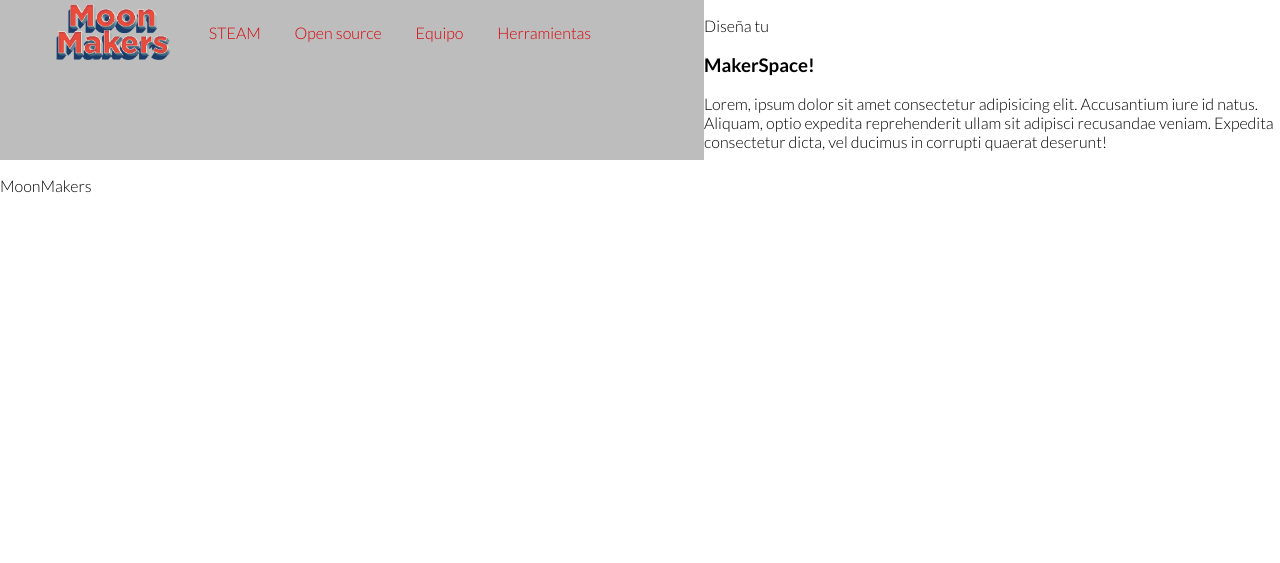
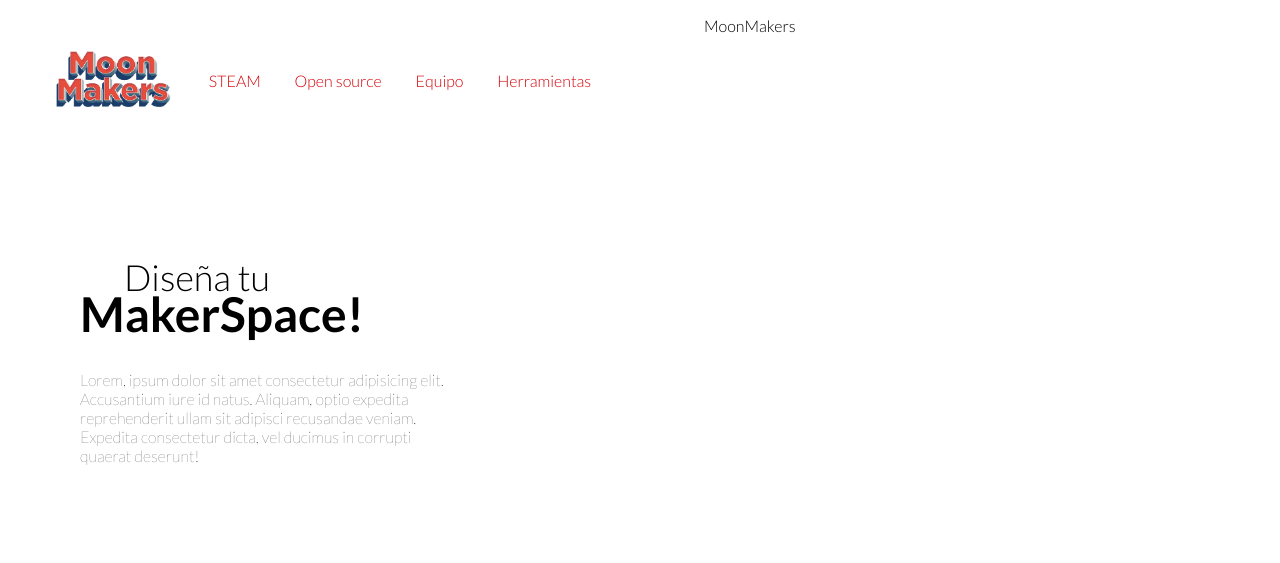
Before and after one commit to Diego-Luna/Maquetacion-y-animaciones-con-CSS, a plain HTML site: page contexto-de-apilamiento.html in a window 1280 px wide. Drawn offline with Linux system fonts and the light colour scheme.

Commit message:
Contenido principal

```diff
--- a/style.css
+++ b/style.css
@@ -31,8 +31,9 @@ body {
 }
 
 .navbar {
-  background-color: rgb(189, 189, 189);
+  background-color: white;
   grid-area: nav;
+  display: flex;
 }
 .navbar__content {
   display: flex;
@@ -40,22 +41,22 @@ body {
   width: 100%;
   padding: 0 0 0 50px;
 
-  animation: 2.01s navbar 0.5s ease-in-out;
+  animation: 2.5s navbar 0.5s ease-in-out;
 }
 
-@keyframes navbar{
-  0%{
+@keyframes navbar {
+  0% {
     transform: translateY(-200px);
   }
-  100%{
+  100% {
     transform: translateY(0);
   }
 }
 
-.navbar__content img{
+.navbar__content img {
   width: 125px;
 }
-.navbar__content ul{
+.navbar__content ul {
   display: flex;
   justify-content: space-evenly;
   list-style: none;
@@ -63,10 +64,45 @@ body {
   width: 450px;
 }
 
-.navbar__content ul li a{
+.navbar__content ul li a {
   text-decoration: none;
   color: var(--complementary-color);
   font-weight: 300;
+}
+
+.main-content {
+  grid-area: section;
+  display: flex;
+  flex-direction: column;
+  justify-content: center;
+  padding-left: 80px;
+
+  animation: 2.5s main-content 0.5s ease-in-out;
+}
+
+.main-content p:first-child {
+  font-size: 36px;
+  font-weight: 300;
+  margin: 0 0 -14px 44px;
+}
+.main-content h1 {
+  font-size: 48px;
+  font-weight: 700;
+  margin: 0 0 28px 0;
+}
+.main-content p:last-child {
+  font-weight: 100;
+  margin: 0;
+  width: 60%;
+}
+
+@keyframes main-content {
+  0% {
+    transform: translateY(-600px);
+  }
+  100% {
+    transform: translateY(0);
+  }
 }
 
 .loader {
```
